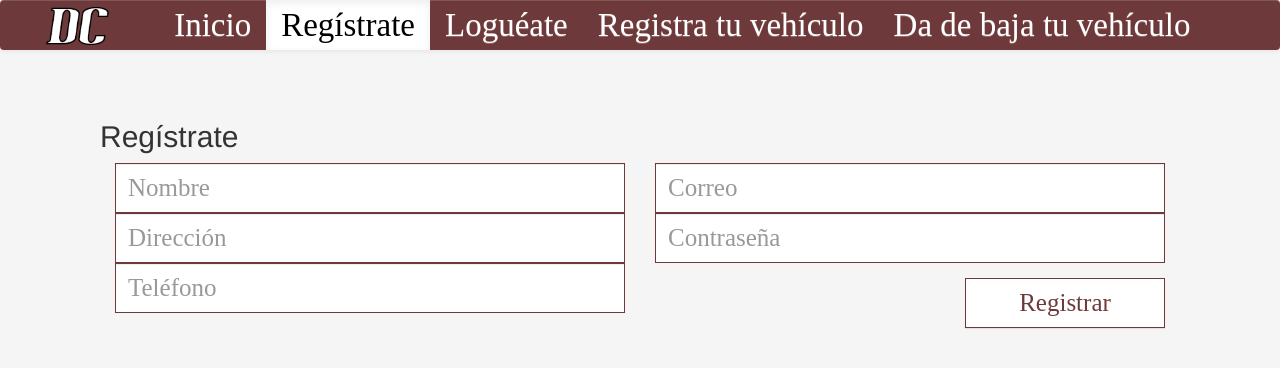
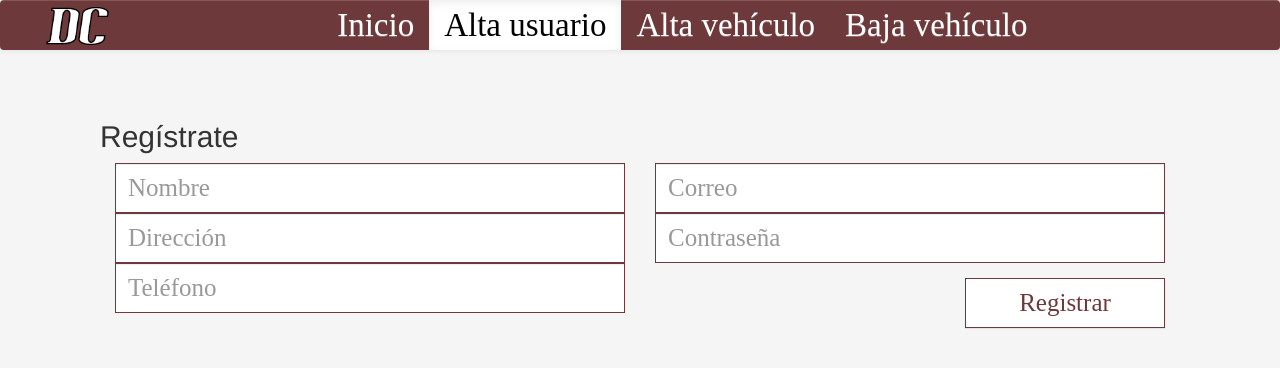
Before and after one commit to alvaroalmanza88/PHPU3Web, a PHP site: page /regUser.php in a window 1280 px wide. Shown: the top 368 px of the page. Run offline with PHP 8.4, Linux system fonts and the light colour scheme; some web fonts are replaced.

Commit message:
cambio menor

```diff
--- a/PHPU3/regUser.php
+++ b/PHPU3/regUser.php
@@ -32,10 +32,10 @@
             <div class="collapse navbar-collapse" id="bs-example-navbar-collapse-1">
                 <ul class="nav navbar-nav">
                     <li><a href="indexNew.php">Inicio <span class="sr-only">(current)</span></a></li>
-                    <li class="active"><a>Regístrate</a></li>
-                    <li><a href="#">Loguéate</a></li>
-                    <li><a href="regVehicle.php">Registra tu vehículo</a></li>
-                    <li><a href="#">Da de baja tu vehículo</a></li>
+                    <li class="active"><a>Alta usuario</a></li>
+                    <!--<li><a href="#">Loguéate</a></li>-->
+                    <li><a href="regVehicle.php">Alta vehículo</a></li>
+                    <li><a href="#">Baja vehículo</a></li>
                 </ul>
             </div><!-- /.navbar-collapse -->
         </div><!-- /.container-fluid -->
```
